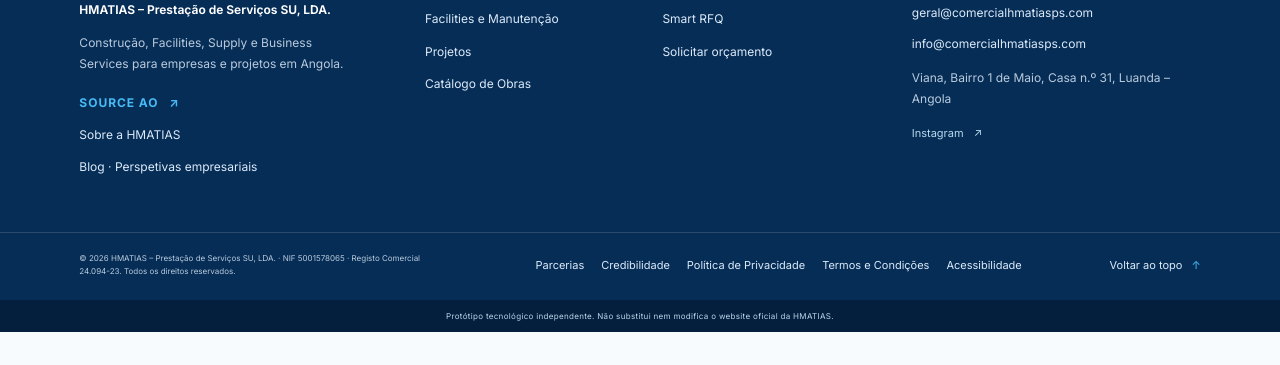
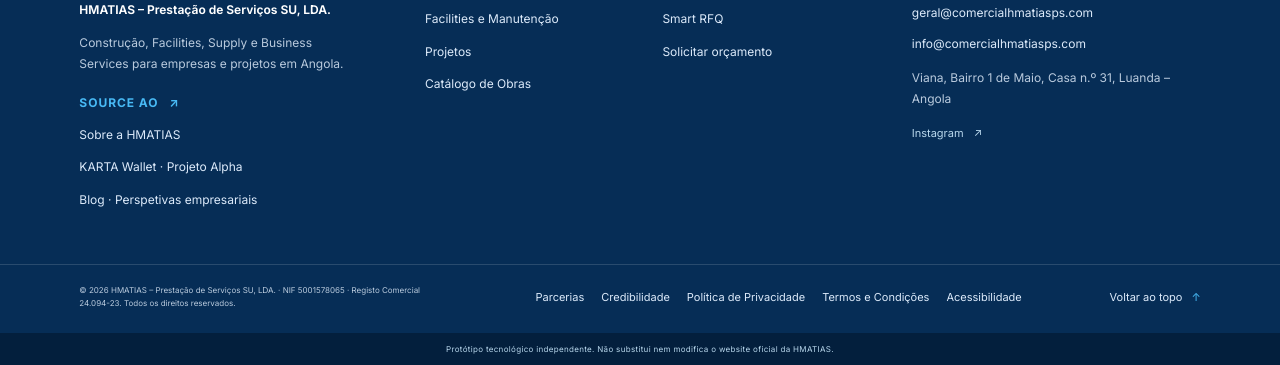
Before and after one commit to matias500mhf-star/hmatias-website, an Astro site in the folder platform/astro-preview/: page / in a window 1280 px wide. Shown: the part 5644-6009 px from the top of the page. Before the commit the page ends 5976 px from the top, so only its background shows below. Built offline with nearby package versions, Linux system fonts and the light colour scheme; Astro itself is replaced by a stand-in of ours.

Commit message:
feat: expose KARTA Alpha page from shared footer

```diff
--- a/platform/astro-preview/src/components/SiteFooter.astro
+++ b/platform/astro-preview/src/components/SiteFooter.astro
@@ -36,6 +36,7 @@
         : "Construção, Facilities, Supply e Business Services para empresas e projetos em Angola."}</p>
       <a class="footer-platform-link" href={company.sourceAoUrl}>SOURCE AO <span>↗</span></a>
       <a href={links.about}>{isEnglish ? "About HMATIAS" : "Sobre a HMATIAS"}</a>
+      <a href={isEnglish ? "/en/karta/" : "/karta/"}>KARTA Wallet · {isEnglish ? "Alpha project" : "Projeto Alpha"}</a>
       <a href={links.blog}>{isEnglish ? (isBlogIndex ? "Practical sourcing guides" : "Insights and articles") : (isBlogIndex ? "Blog · Guias práticos" : "Blog · Perspetivas empresariais")}</a>
     </div>
 
```
